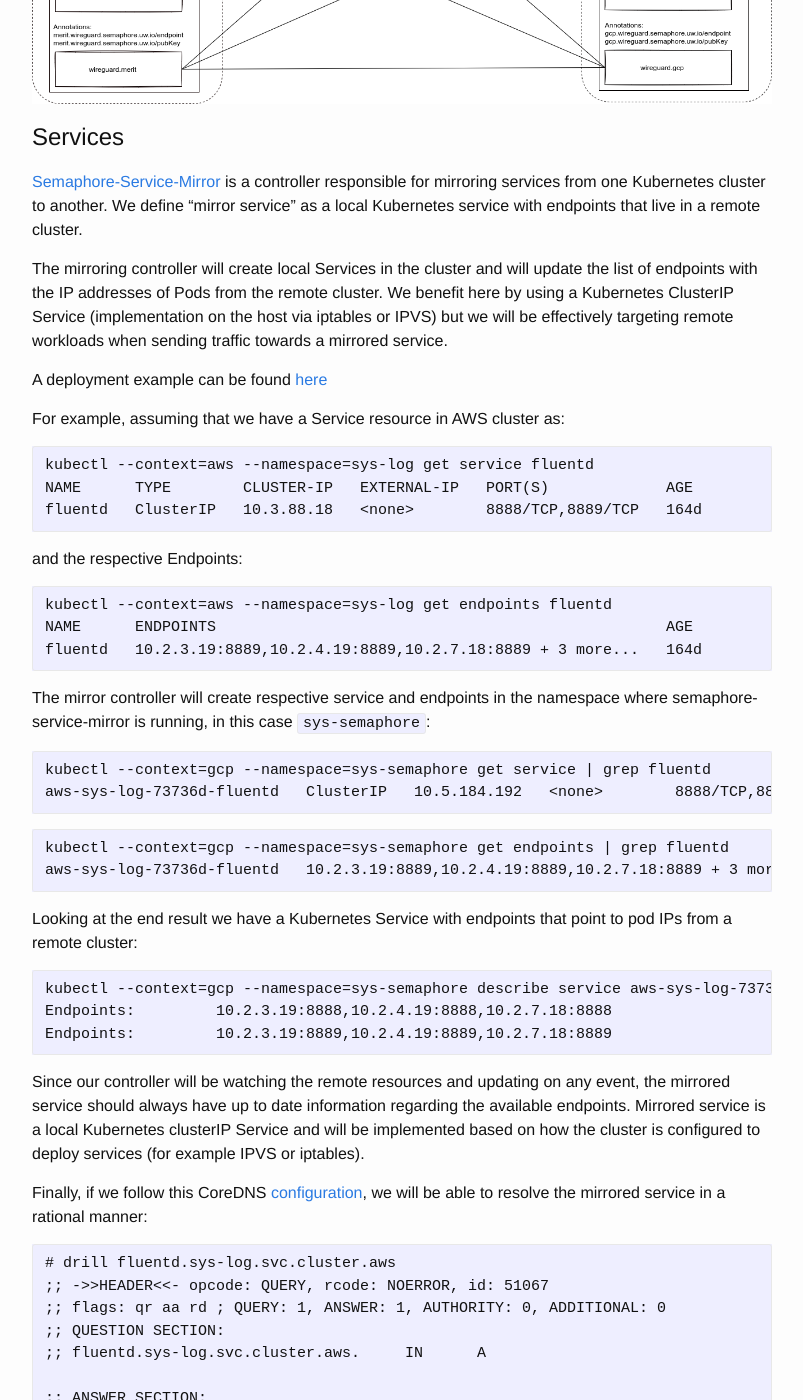
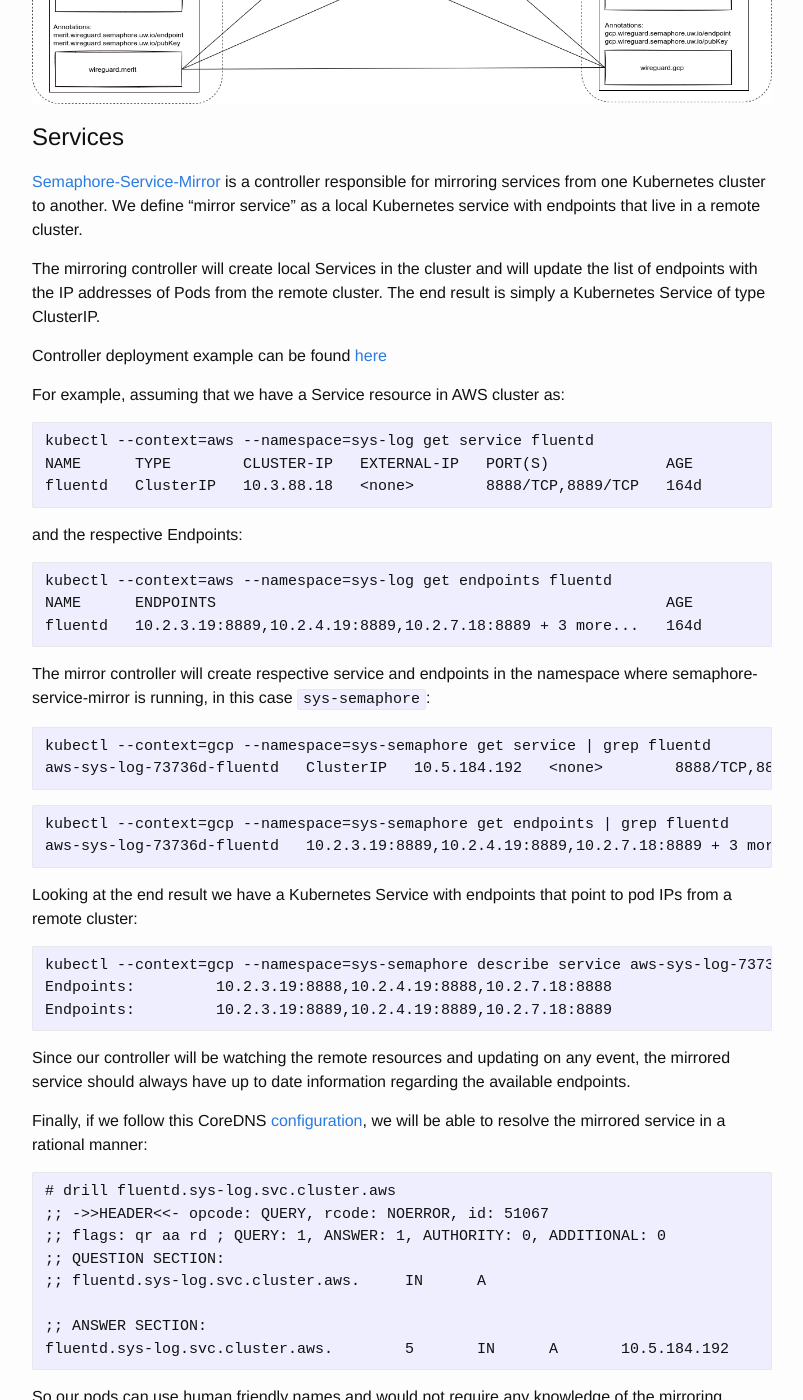
Before and after one commit to uw-labs/blog, a Jekyll site: the page built from _posts/2021-06-29-kube-semaphore-intro.md, in a window 1280 px wide and 1400 px high, scrolled down 3016 px. Shown: the whole window, without its empty margins (238-1041 px from the left). Built offline with Jekyll 4.4.1, drawn with Linux system fonts in a browser that asks for light colours; some of the changed text lies outside the part shown.

```diff
--- a/_posts/2021-06-29-kube-semaphore-intro.md
+++ b/_posts/2021-06-29-kube-semaphore-intro.md
@@ -104,7 +104,7 @@ Combined with WireGuard for in-cluster traffic (offered by Calico), the end
 result will be a full mesh between all nodes in our clusters and all traffic
 travelling between nodes via the created WireGuard network.
 
-A deployment example can be found
+Controller DaemonSet deployment example can be found
 [here](https://github.com/utilitywarehouse/semaphore-wireguard/tree/main/deploy/example)
 
 The following diagram illustrates the created WireGuard mesh between our hosts,
@@ -120,11 +120,9 @@ endpoints that live in a remote cluster.
 
 The mirroring controller will create local Services in the cluster and will
 update the list of endpoints with the IP addresses of Pods from the remote
-cluster. We benefit here by using a Kubernetes ClusterIP Service
-(implementation on the host via iptables or IPVS) but we will be effectively
-targeting remote workloads when sending traffic towards a mirrored service.
+cluster. The end result is simply a Kubernetes Service of type ClusterIP.
 
-A deployment example can be found
+Controller deployment example can be found
 [here](https://github.com/utilitywarehouse/semaphore-service-mirror/tree/master/deploy/example)
 
 For example, assuming that we have a Service resource in AWS cluster as:
@@ -168,9 +166,7 @@ Endpoints:         10.2.3.19:8889,10.2.4.19:8889,10.2.7.18:8889
 
 Since our controller will be watching the remote resources and updating on any
 event, the mirrored service should always have up to date information regarding
-the available endpoints. Mirrored service is a local Kubernetes clusterIP
-Service and will be implemented based on how the cluster is configured to
-deploy services (for example IPVS or iptables).
+the available endpoints.
 
 Finally, if we follow this CoreDNS
 [configuration](https://github.com/utilitywarehouse/semaphore-service-mirror#coredns-config-example),
@@ -201,7 +197,7 @@ local NetworkSets with all the discovered IP addresses. Then we can use simple
 labels to describe those sets inside a Calico Network Policy and effectively
 implement cross cluster firewall rules.
 
-A deployment example can be found
+Controller deployment example can be found
 [here](https://github.com/utilitywarehouse/semaphore-policy/tree/main/deploy)
 
 For example, let's consider the following deployment in our GCP cluster:
@@ -273,3 +269,17 @@ spec:
 
 The above rule will allow traffic from our remote "forwarder" to our local
 Service "fluentd".
+
+# Outro
+
+This setup works really well for us, but is definitely isn't universal, fits
+all solution. If it works for you - great, if not - we hope you can take away
+something useful from it.
+
+We heavily lean on and defer complexity to Calico and WireGuard, so huge tip of
+the hat to those two projects that enabled our solution. It also means we can
+have high level of confidence in our setup, that only orchestrates around other
+primitives.
+
+You can find more of our projects at https://github.com/uw-labs/ and
+https://github.com/utilitywarehouse/
```
